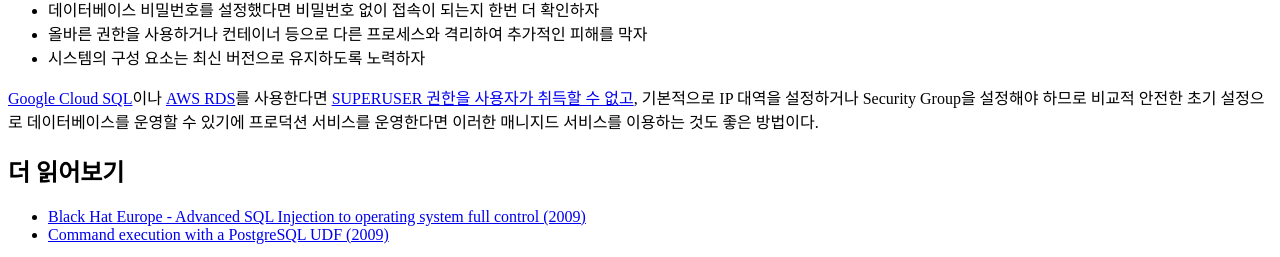
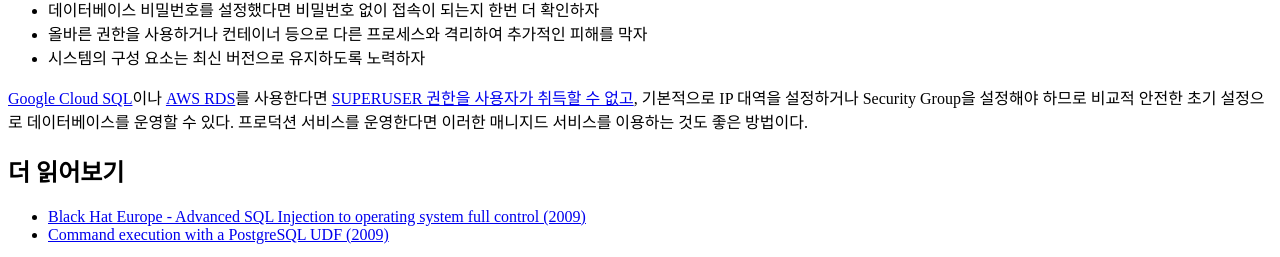
Before and after one commit to premist/si.mpli.st, a Jekyll site: the page built from _posts/2018-04-15-cryptominer-inside-postgres.md, in a window 1280 px wide and 900 px high, scrolled down 3317 px. Shown: the part 640-897 px from the top of the window. Built offline with Jekyll 4.4.1, drawn with Linux system fonts in a browser that asks for light colours; some web fonts are replaced.

Commit message:
Minor fix

```diff
--- a/_posts/2018-04-15-cryptominer-inside-postgres.md
+++ b/_posts/2018-04-15-cryptominer-inside-postgres.md
@@ -115,7 +115,7 @@
 - 올바른 권한을 사용하거나 컨테이너 등으로 다른 프로세스와 격리하여 추가적인 피해를 막자
 - 시스템의 구성 요소는 최신 버전으로 유지하도록 노력하자
 
-[Google Cloud SQL][12]이나 [AWS RDS][13]를 사용한다면 [SUPERUSER 권한을 사용자가 취득할 수 없고][14], 기본적으로 IP 대역을 설정하거나 Security Group을 설정해야 하므로 비교적 안전한 초기 설정으로 데이터베이스를 운영할 수 있기에 프로덕션 서비스를 운영한다면 이러한 매니지드 서비스를 이용하는 것도 좋은 방법이다.
+[Google Cloud SQL][12]이나 [AWS RDS][13]를 사용한다면 [SUPERUSER 권한을 사용자가 취득할 수 없고][14], 기본적으로 IP 대역을 설정하거나 Security Group을 설정해야 하므로 비교적 안전한 초기 설정으로 데이터베이스를 운영할 수 있다. 프로덕션 서비스를 운영한다면 이러한 매니지드 서비스를 이용하는 것도 좋은 방법이다.
 
 
 ## 더 읽어보기
```
